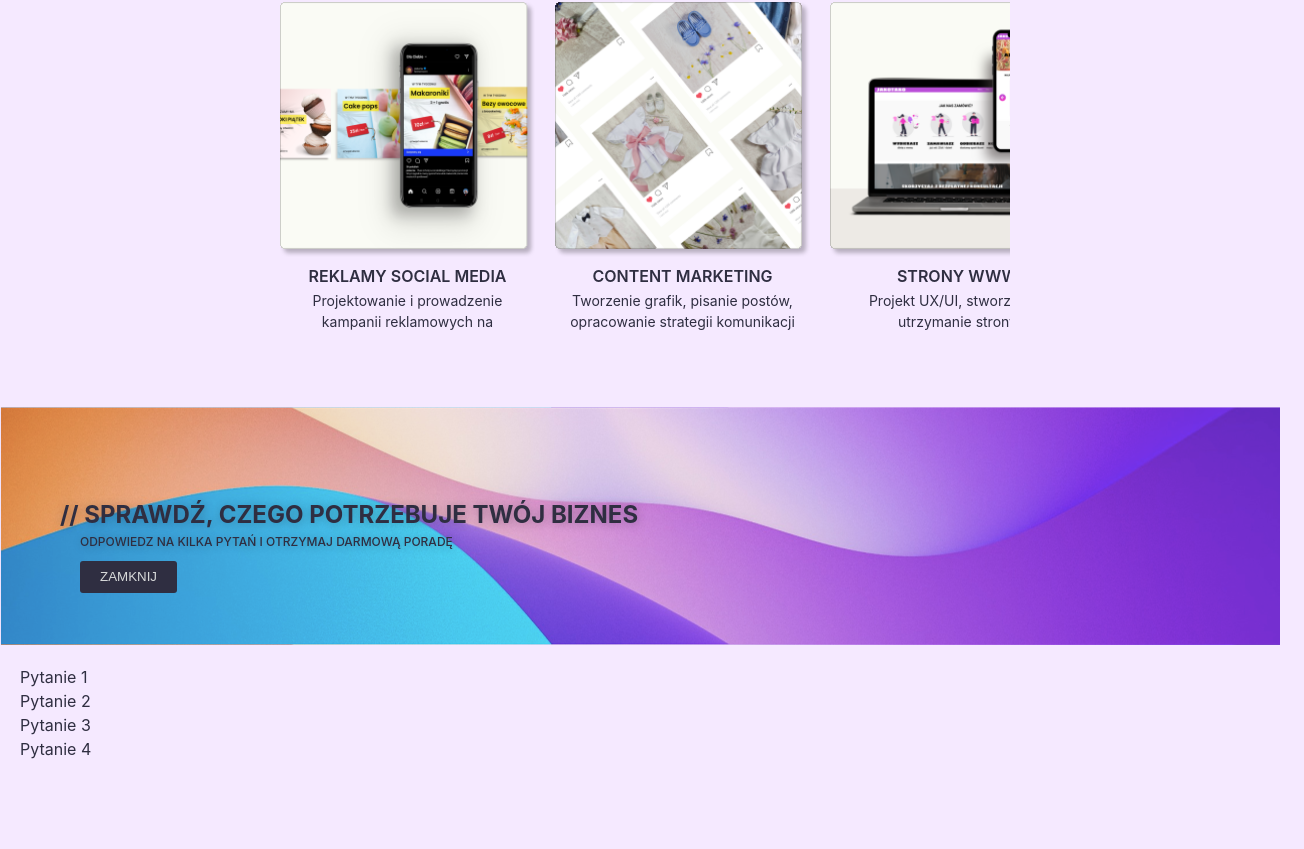
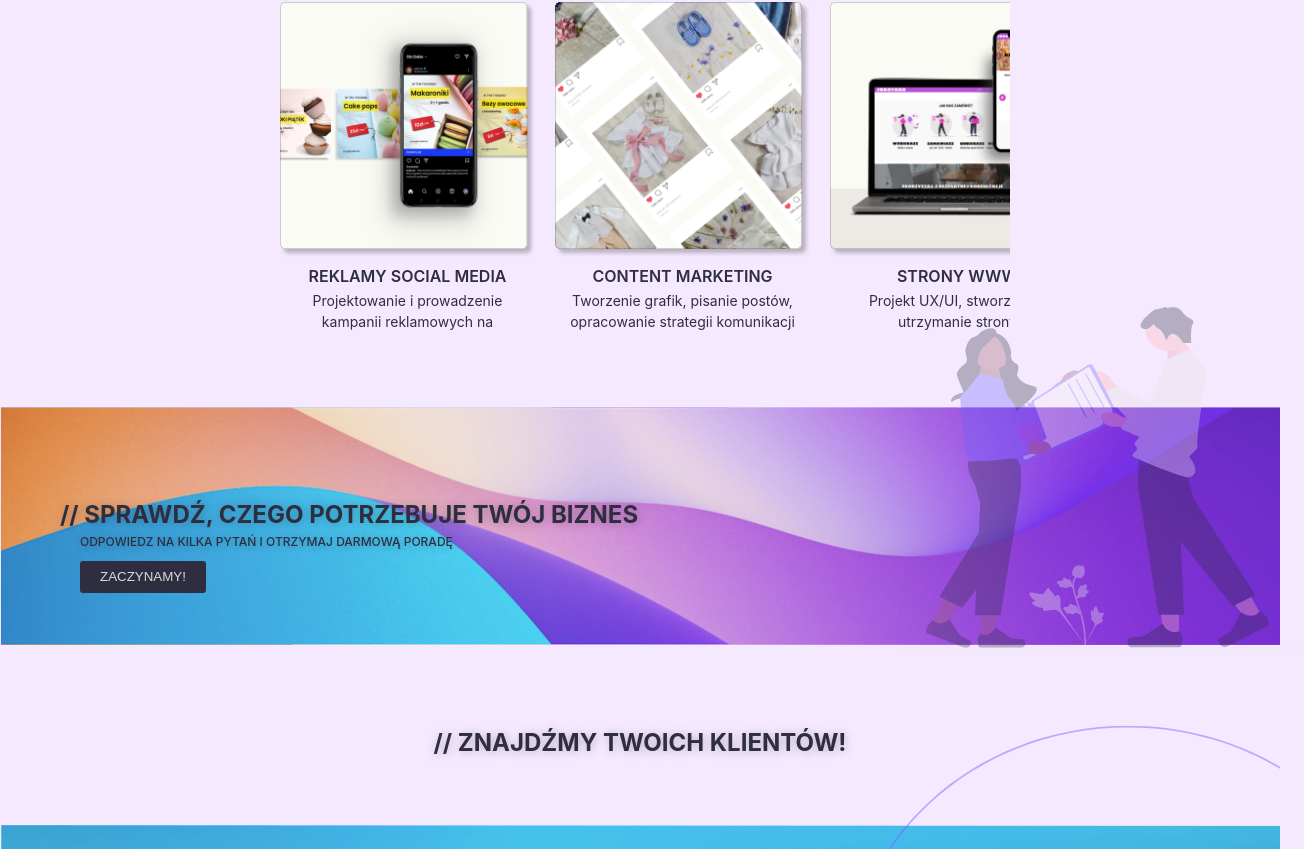
Before and after one commit to OrJaku/ew-marketing, a React (Vite) app: page / in a window 1280 px wide. Shown: the part 369-1218 px from the top of the page, 1304 px wide, since content can reach past the window. Built offline with nearby package versions, Linux system fonts and the light colour scheme.

Commit message:
Fixed problem with people image

```diff
--- a/src/components/MiddleBanner/MiddleBanner.jsx
+++ b/src/components/MiddleBanner/MiddleBanner.jsx
@@ -6,7 +6,7 @@ import middleBanner from '../../assets/middleBanner.png'
 import imagePeople from '../../assets/middleImage.svg'
 
 const MiddleBanner = ({ middleBannerRef }) => {
-    const [quizIsOpen, setQuizIsOpen] = useState(true)
+    const [quizIsOpen, setQuizIsOpen] = useState(false)
     return (
         <div className={styles.container}>
             <div
@@ -15,7 +15,7 @@ const MiddleBanner = ({ middleBannerRef }) => {
                 style={{ backgroundImage: `url(${middleBanner})` }}
                 className={styles.banner}>
                 <div
-                    className={`banner-text ${styles.htext}`}>
+                    className={`banner-text ${styles.htext} ${styles.text_container}`}>
                     <div>
                     // SPRAWDŹ, CZEGO POTRZEBUJE TWÓJ BIZNES
                     </div>
@@ -31,11 +31,10 @@ const MiddleBanner = ({ middleBannerRef }) => {
                         </button>
                     </div>
                 </div>
-
             </div>
-            {/* <img
+            <img
                 className={styles.peopleimg}
-                src={imagePeople} alt="img" /> */}
+                src={imagePeople} alt="img" />
             <div className={quizIsOpen? [styles.quiz_container ,styles.qc_active].join(' '): styles.quiz_container}>
                 <Quiz />
             </div>
--- a/src/components/MiddleBanner/MiddleBanner.module.css
+++ b/src/components/MiddleBanner/MiddleBanner.module.css
@@ -14,6 +14,11 @@
     left: 70%;
     opacity: 0.45;
     z-index: 1;
+}
+
+.text_container{
+    position: absolute;
+    z-index: 5;
 }
 
 .htext {
@@ -33,6 +38,7 @@
 .button {
     align-items: center;
     margin-top: 10px;
+    z-index: 10;
 }
 
 .quiz_container {
@@ -68,9 +74,3 @@
     }
 
 }
-
-@media screen and (max-width: 400px) {
-    .peopleimg {
-        left: -30%;
-    }
-}
```
